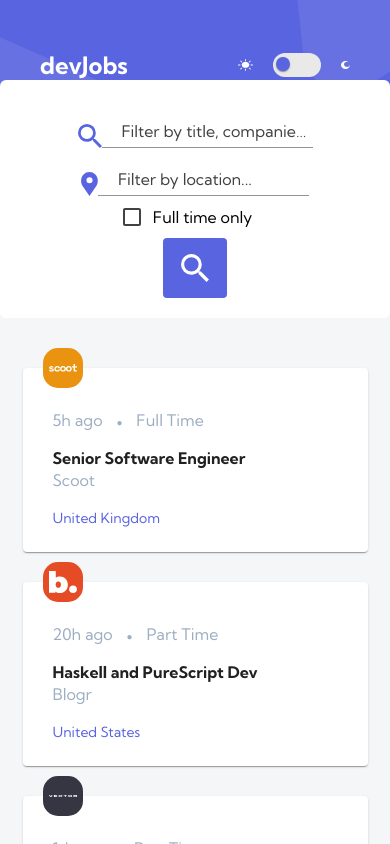
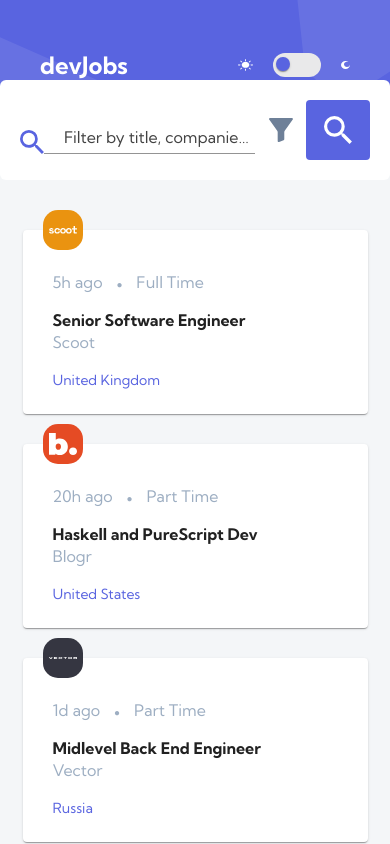
Before and after one commit to MSagdieva/FMChallenge---Devjobs-web-app, a Next.js app: page / in a window 390 px wide. Shown: the top 844 px of the page. Built offline with nearby package versions, Linux system fonts and the light colour scheme.

Commit message:
style mobile filter

```diff
--- a/components/SearchForm.jsx
+++ b/components/SearchForm.jsx
@@ -4,6 +4,7 @@
 import {DataContext} from "../pages/index";
 import { styled } from '@mui/material/styles';
 import {ColorModeContext} from "../pages/_app";
+import Image from 'next/image';
 
 function capitalizeFirstLetter(string) {
   return string.charAt(0).toUpperCase() + string.slice(1);
@@ -11,6 +12,7 @@
 
 export default function SearchForm(props) {
   const ColMode = useContext(ColorModeContext);
+  const [openModal, setOpenModal] = useState(false);
   const SearchWrapContainer = styled(Container)
   `&{display: flex;
    justify-content: center;
@@ -24,7 +26,7 @@
   const SearchInnerContainer = styled(Container)
   `&{display: flex;
    justify-content: space-between;
-   alignItems: center;
+   align-items: center;
    background-color: ${ColMode.themeMode == "light"? "#FFF": "#212121"};
    color: ${ColMode.themeMode == "light"? "#000": "#FFF"};
    position:relative;
@@ -33,12 +35,11 @@
    margin: 0 auto;
    padding: 20px;
    @media (max-width:780px){
-
   }
   @media (max-width:475px){
-   flex-direction: column;
-   justify-content: center;
-   align-items: center
+    & .mobileContent{
+      background-color: ${ColMode.themeMode == "light"? "#FFF": "#212121"};
+    }
   }}
   `;
 
@@ -57,11 +58,23 @@
     }
   },
   & .searchIcon{
+    display:none;
     @media (max-width:475px){
+      display: inline-block;
       width: 28px;
       height: 28px;
     }
   }}
+  `;
+
+  const ModalButton= styled(Button)
+  `&{
+    display:none;
+    @media (max-width:475px){
+      width: 100%;
+      display: block;
+    }
+  }
   `;
 
   const data = useContext(DataContext);
@@ -71,6 +84,7 @@
   useEffect (()=>
   {
   },[])
+
 
   function createDataForSearch(){
     let searchData = {"countries":{},"titles":{},"companies":{}, "expertices":{}, "contract":{}};
@@ -137,11 +151,23 @@
     }
     props.setSearchQuery(arToChange);
     }
+    setOpenModal(false);
+  }
+
+  function handleModalChange(e){
+    setOpenModal(!openModal);
+  }
+
+  function handleModalChangeOut(e){
+    if (e.target.className == "mobileModal active")
+    {setOpenModal(false);}
   }
   return(
 <SearchWrapContainer maxWidth="false">
   <SearchInnerContainer maxWidth="md">
   <SearchLine id="basicSearch" type="basic" label="Filter by title, companies, expertise..." pic="/assets/desktop/icon-search.svg" searchData={searchData} data={data} setSearchQuery={props.searchQuery}/>
+  <div id="mobileModal" onClick={handleModalChangeOut} className={"mobileModal "+(openModal? "active":"")}>
+    <div className="mobileContent">
   <SearchLine id="locationSearch" type= "location" label="Filter by location..." pic="/assets/desktop/icon-location.svg" searchData={searchData} data={data} setSearchQuery={props.searchQuery}/>
   <FormControlLabel
           control={
@@ -149,6 +175,12 @@
           }
           label="Full time only"
         />
+  <ModalButton variant="basic" onClick={changeSearchData}>Search</ModalButton>
+  </div>
+  </div>
+  <img className="filterIcon" src="/assets/mobile/icon-filter.svg"
+        onClick={handleModalChange}
+        />
   <CustomButton variant="basic" onClick={changeSearchData}><span id="buttontText"></span><img className="searchIcon" src="/assets/desktop/icon-search-white.svg"/></CustomButton>
   </SearchInnerContainer>
 </SearchWrapContainer>)
--- a/public/assets/styles/globals.scss
+++ b/public/assets/styles/globals.scss
@@ -156,4 +156,38 @@
        margin-top: 0;
       }
     }
+
+
   }
+    #mobileModal.mobileModal{
+      display: flex;
+      align-items: center;
+      @media (max-width: 475px) {
+        display:none;
+       }
+
+    }
+
+     #mobileModal.mobileModal.active{
+      @media (max-width: 475px) {
+        position:fixed;
+        background-color: rgba(0,0,0,.5);
+        z-index: 999;
+        display:flex;
+        justify-content: center;
+        top:0;
+        left:0;
+        height:100vh;
+        width: 100%;
+      & .mobileContent{
+        display: block;
+        padding: 10px;
+        & .MuiFormControl-root{
+          width: 100%;
+        }
+      }
+      }
+       }
+  .filterIcon{
+    height: 24px;
+  }
```
